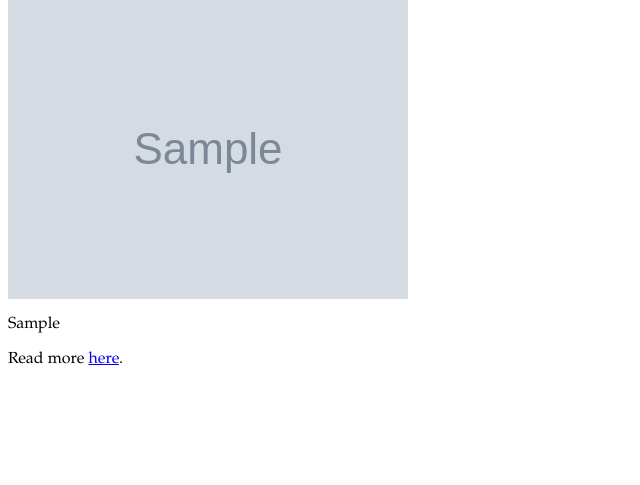
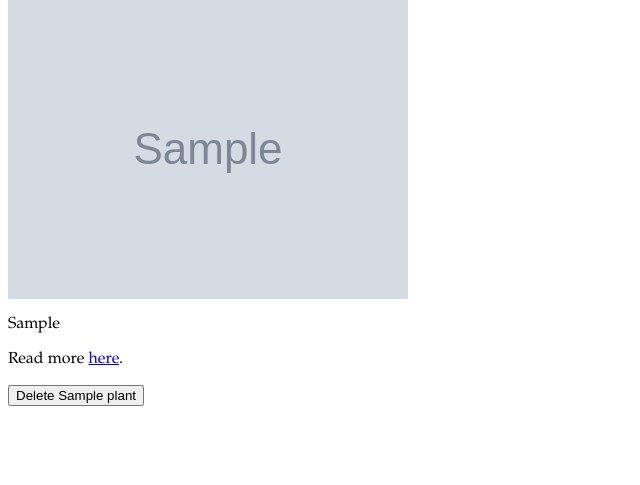
Before and after one commit to esin87/plant_mom, a Django app: template plant_mom/templates/plant_mom/plant_detail.html in a window 1280 px wide. Shown: the part 198-683 px from the top of the page, without its empty margins (0-640 px from the left). Run offline with Django 3.2, Linux system fonts and the light colour scheme; the template is opened without the code that fills it: values that come from a table or form of the project are taken from there, others are empty; tables that the repository leaves empty hold one stand-in row (values such as "Sample post"); grey boxes marked "Sample" are stand-in pictures.

Commit message:
plant delete

```diff
--- a/plant_mom/templates/plant_mom/plant_detail.html
+++ b/plant_mom/templates/plant_mom/plant_detail.html
@@ -9,4 +9,9 @@
   <a href="{{ plant.link }}" target="_blank">here</a>.
 </p>
 </ul>
+
+<form action="/plants/{{ plant.id }}/delete" method="POST">
+  {% csrf_token %}
+  <input type="submit" value="Delete {{ plant.name }}" />
+</form>
 {% endblock %}
--- a/plant_mom/urls.py
+++ b/plant_mom/urls.py
@@ -6,4 +6,6 @@ urlpatterns = [
     path('plants/<int:pk>', views.plant_detail, name='plant_detail'),
     path('plants/new', views.plant_create, name='plant_create'),
     path('plants/<int:pk>/edit', views.plant_edit, name='plant_edit'),
+    path('plants/<int:pk>/delete', views.plant_delete, name='plant_delete'),
+
 ]
--- a/plant_mom/views.py
+++ b/plant_mom/views.py
@@ -35,3 +35,8 @@ def plant_edit(request, pk):
     else:
         form = PlantForm(instance=plant)
     return render(request, 'plant_mom/plants_create.html', {'form': form})
+
+
+def plant_delete(request, pk):
+    Plant.objects.get(id=pk).delete()
+    return redirect('plants_list')
```
